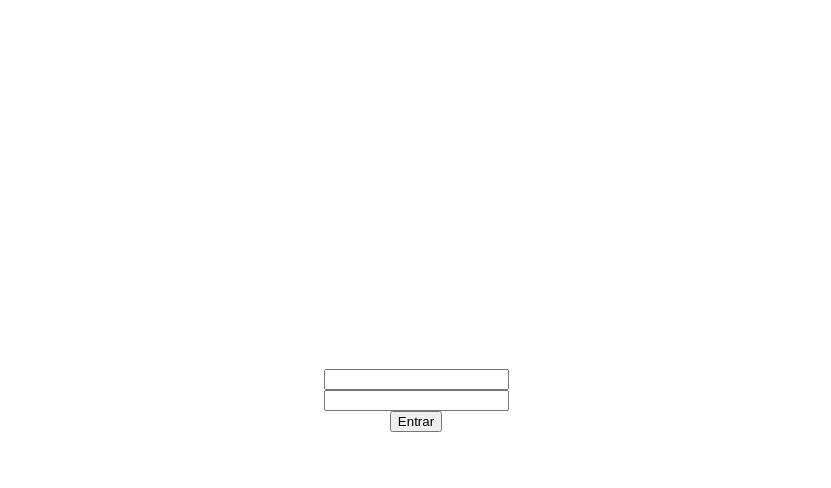
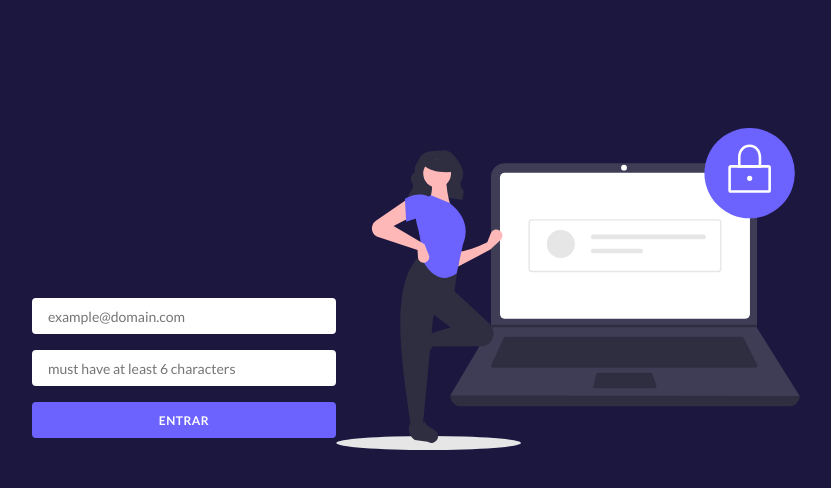
Before and after one commit to LeonardoCampello-dev/next-auth-and-permissions, a Next.js app: page / in a window 1280 px wide. Shown: the top 488 px of the page, without its empty margins (224-1055 px from the left). Built offline with nearby package versions, Linux system fonts and the light colour scheme.

Commit message:
feat: add styling

```diff
--- a/next.config.js
+++ b/next.config.js
@@ -1,6 +1,11 @@
+import path from 'path'
+
 /** @type {import('next').NextConfig} */
 const nextConfig = {
   reactStrictMode: true,
+  sassOptions: {
+    includePaths: [path.join(__dirname, 'styles')]
+  }
 }
 
 module.exports = nextConfig
--- a/package.json
+++ b/package.json
@@ -13,7 +13,8 @@
     "next": "12.0.10",
     "nookies": "^2.5.2",
     "react": "17.0.2",
-    "react-dom": "17.0.2"
+    "react-dom": "17.0.2",
+    "sass": "^1.49.8"
   },
   "devDependencies": {
     "@types/node": "17.0.17",
--- a/src/pages/_app.tsx
+++ b/src/pages/_app.tsx
@@ -2,7 +2,7 @@ import type { AppProps } from 'next/app'
 
 import { AuthProvider } from '../contexts'
 
-import '../styles/globals.css'
+import '../styles/globals.scss'
 
 function MyApp({ Component, pageProps }: AppProps) {
   return (
--- /dev/null
+++ b/src/pages/_document.tsx
@@ -0,0 +1,22 @@
+import { Html, Head, Main, NextScript } from 'next/document'
+
+export default function Document() {
+  return (
+    <Html>
+      <Head>
+        <link rel="preconnect" href="https://fonts.googleapis.com" />
+        <link rel="preconnect" href="https://fonts.gstatic.com" />
+
+        <link
+          href="https://fonts.googleapis.com/css2?family=Lato:wght@300;400;700&display=swap"
+          rel="stylesheet"
+        />
+      </Head>
+
+      <body>
+        <Main />
+        <NextScript />
+      </body>
+    </Html>
+  )
+}
--- a/src/pages/index.tsx
+++ b/src/pages/index.tsx
@@ -1,10 +1,16 @@
 import type { NextPage } from 'next'
 
-import { FormEvent, useContext, useState } from 'react'
+import Head from 'next/head'
+import Image from 'next/image'
+
+import { FormEvent, Fragment, useContext, useState } from 'react'
+
+import SecureBackgroundSVG from '../assets/secure-background.svg'
+
 import { AuthContext } from '../contexts'
+import { withSSRGuest } from '../utils/ssr'
 
-import styles from '../styles/Home.module.css'
-import { withSSRGuest } from '../utils/ssr'
+import styles from '../styles/login/login.module.scss'
 
 const Home: NextPage = () => {
   const [email, setEmail] = useState<string>('')
@@ -21,12 +27,35 @@ const Home: NextPage = () => {
   }
 
   return (
-    <form onSubmit={handleSubmit} className={styles.container}>
-      <input type="email" value={email} onChange={event => setEmail(event.target.value)} />
-      <input type="password" value={password} onChange={event => setPassword(event.target.value)} />
+    <Fragment>
+      <Head>
+        <title>Login</title>
+      </Head>
 
-      <button type="submit">Entrar</button>
-    </form>
+      <div className={styles['container']}>
+        <form onSubmit={handleSubmit} className={styles['form']}>
+          <input
+            type="email"
+            placeholder="example@domain.com"
+            value={email}
+            onChange={event => setEmail(event.target.value)}
+          />
+
+          <input
+            type="password"
+            placeholder="must have at least 6 characters"
+            value={password}
+            onChange={event => setPassword(event.target.value)}
+          />
+
+          <button type="submit">Entrar</button>
+        </form>
+
+        <div className={styles['image-container']}>
+          <Image src={SecureBackgroundSVG} alt="Secure background" />
+        </div>
+      </div>
+    </Fragment>
   )
 }
 
--- a/src/pages/metrics.tsx
+++ b/src/pages/metrics.tsx
@@ -4,11 +4,13 @@ import { Fragment } from 'react'
 import { setupAPIClient } from '../services/'
 import { withSSRAuth } from '../utils/ssr'
 
+import styles from '../styles/metrics/metrics.module.scss'
+
 const Metrics: NextPage = () => {
   return (
-    <Fragment>
+    <div className={styles['container']}>
       <h1>Metrics</h1>
-    </Fragment>
+    </div>
   )
 }
 
--- /dev/null
+++ b/src/styles/dashboard/dashboard.module.scss
@@ -0,0 +1,80 @@
+.container {
+  margin-top: 10%;
+
+  display: flex;
+  align-items: center;
+  justify-content: center;
+
+  flex-direction: column;
+
+  .sign-out {
+    margin: 2.4rem 0;
+
+    width: 12.8rem;
+    height: 3.6rem;
+
+    background-color: var(--purple-500);
+    border-radius: 0.4rem;
+
+    color: var(--white);
+
+    font-size: 1.2rem;
+    font-weight: bold;
+
+    text-transform: uppercase;
+    letter-spacing: 0.05rem;
+
+    transition: filter 0.2s;
+
+    &:hover {
+      filter: brightness(1.1);
+    }
+  }
+
+  .email {
+    margin-bottom: 1.6rem;
+
+    font-size: 1.8rem;
+  }
+
+  .permission {
+    background-color: var(--gray-100);
+    border-radius: 0.4rem;
+
+    width: 12.8rem;
+
+    text-align: center;
+
+    padding: 0.4rem 0.8rem;
+
+    color: var(--purple-500);
+
+    & + .permission {
+      margin-top: 0.8rem;
+    }
+  }
+
+  .metrics {
+    width: 12.8rem;
+    height: 3.6rem;
+
+    background-color: var(--gray-100);
+    border-radius: 0.4rem;
+
+    color: var(--gray-850);
+
+    font-size: 1.2rem;
+    font-weight: bold;
+
+    text-transform: uppercase;
+    letter-spacing: 0.05rem;
+
+    transition: filter 0.2s;
+
+    &:hover {
+      filter: brightness(1.1);
+    }
+
+    margin-top: 2.8rem;
+  }
+}
--- a/src/styles/globals.css
+++ /dev/null
@@ -1,16 +0,0 @@
-html,
-body {
-  padding: 0;
-  margin: 0;
-  font-family: -apple-system, BlinkMacSystemFont, Segoe UI, Roboto, Oxygen,
-    Ubuntu, Cantarell, Fira Sans, Droid Sans, Helvetica Neue, sans-serif;
-}
-
-a {
-  color: inherit;
-  text-decoration: none;
-}
-
-* {
-  box-sizing: border-box;
-}
--- /dev/null
+++ b/src/styles/globals.scss
@@ -0,0 +1,82 @@
+* {
+  margin: 0;
+  padding: 0;
+
+  border: none;
+  outline: none;
+  list-style-type: none;
+  text-decoration: none;
+
+  box-sizing: border-box;
+}
+
+:root {
+  --white: #ffffff;
+
+  --gray-100: #e1e1e6;
+  --gray-300: #a8a8b3;
+  --gray-700: #323238;
+  --gray-800: #29292e;
+  --gray-850: #1f2729;
+  --gray-900: #121214;
+
+  --purple-500: #6c63ff;
+}
+
+html {
+  font-size: 62.5%;
+}
+
+html,
+body {
+  min-height: 100vh;
+}
+
+body {
+  background-color: #1c173f;
+  color: var(--white);
+
+  display: flex;
+  flex-direction: column;
+
+  font-family: 'Lato', sans-serif;
+
+  font-size: 1.6rem;
+}
+
+@media (max-width: 1080px) {
+  html {
+    font-size: 93.75%;
+  }
+}
+
+@media (max-width: 720px) {
+  html {
+    font-size: 87.5%;
+  }
+}
+
+body,
+input,
+textarea,
+select,
+button {
+  font-family: 'Lato', sans-serif;
+}
+
+input,
+button {
+  outline: none;
+  border: none;
+}
+
+button {
+  cursor: pointer;
+
+  background: transparent;
+}
+
+a {
+  color: inherit;
+  text-decoration: none;
+}
--- /dev/null
+++ b/src/styles/login/login.module.scss
@@ -0,0 +1,67 @@
+.container {
+  width: 60vw;
+
+  margin: 10% auto 0;
+
+  display: flex;
+  align-items: center;
+  justify-content: space-between;
+
+  .form {
+    display: flex;
+    flex-direction: column;
+    align-items: center;
+
+    gap: 1.6rem;
+
+    input {
+      font-size: 1.4rem;
+
+      width: 30.4rem;
+      height: 3.6rem;
+
+      border-radius: 0.4rem;
+
+      padding: 0.8rem 1.6rem;
+
+      transition: 0.2s transform;
+
+      &:focus {
+        transform: translateY(-0.2rem);
+      }
+    }
+
+    button {
+      width: 30.4rem;
+      height: 3.6rem;
+
+      background-color: var(--purple-500);
+      border-radius: 0.4rem;
+
+      color: var(--white);
+
+      font-size: 1.2rem;
+      font-weight: bold;
+
+      text-transform: uppercase;
+      letter-spacing: 0.05rem;
+
+      transition: filter 0.2s;
+
+      &:hover {
+        filter: brightness(1.1);
+      }
+    }
+  }
+
+  .image-container {
+    width: 48rem;
+    height: 48rem;
+
+    transition: 0.3s transform;
+
+    &:hover {
+      transform: scale(1.1);
+    }
+  }
+}
--- a/src/styles/Home.module.css
+++ b/src/styles/metrics/metrics.module.scss
@@ -1,9 +1,11 @@
 .container {
+  margin-top: 10%;
+
   display: flex;
   align-items: center;
   justify-content: center;
 
-  flex-direction: column;
-
-  height: 100vh;
+  h1 {
+    font-size: 4.8rem;
+  }
 }
```
Also changed, not shown: src/pages/dashboard.tsx (+16 -7 lines), src/assets/secure-background.svg (added), 1 other file (tests, documents, lock files or other folders).
